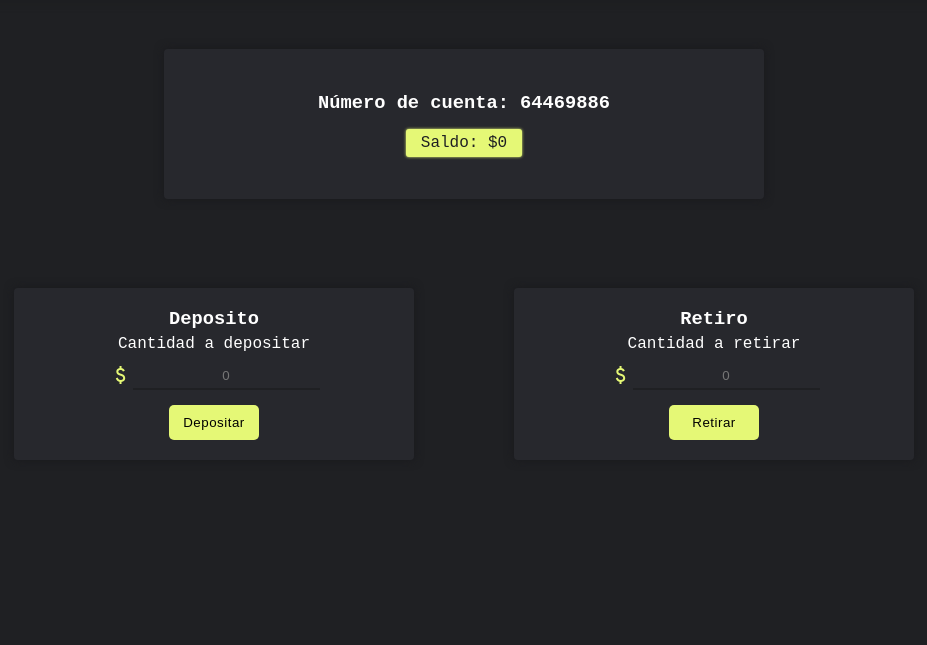
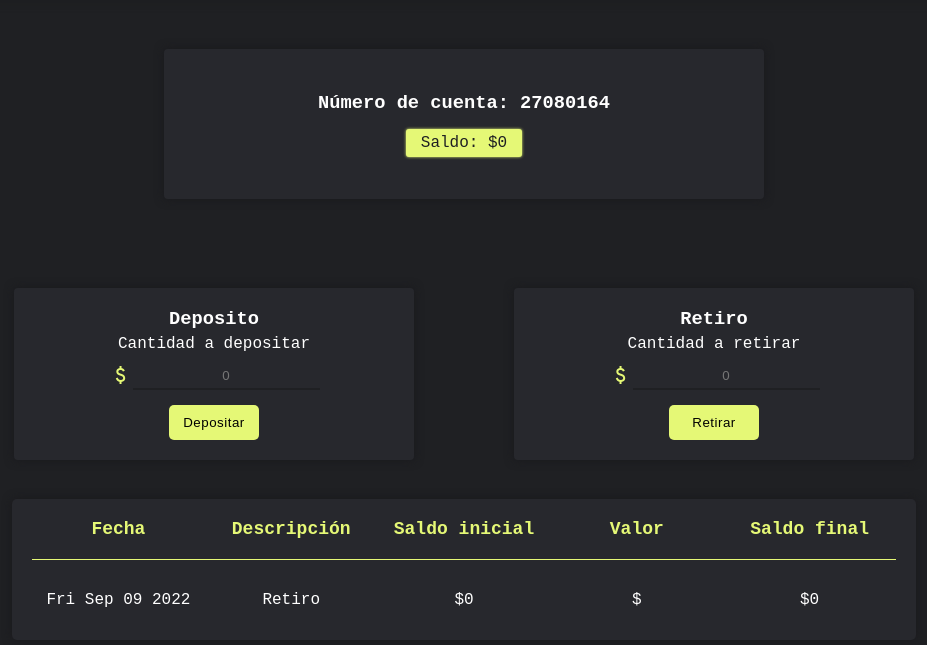
Before and after one commit to dev-mauro/bancoder, a plain HTML site: page index.html in a window 1280 px wide. Both pictures are taken after a click on the button "Retirar". Shown: the part 71-716 px from the top of the page, without its empty margins (151-1078 px from the left). Drawn offline with nearby package versions, Linux system fonts and the light colour scheme.

Commit message:
implementacion historial de movimientos

```diff
--- a/index.html
+++ b/index.html
@@ -40,6 +40,16 @@
         <button id="botonRetiro">Retirar</button>
     </div>
 
+    <div id="movement-history">
+        <div class="history-header">
+            <div>Fecha</div>
+            <div>Descripción</div>
+            <div>Saldo inicial</div>
+            <div>Valor</div>
+            <div>Saldo final</div>
+        </div>
+    </div>
+
     <div id="aviso" class="hidde">
         <h3>Saldo insuficiente</h3>
         <p>Su saldo es insuficiente para realizar este retiro</p>
--- a/script.js
+++ b/script.js
@@ -15,12 +15,16 @@ const isValidQuantity = (quantity) => {
     return false;
 }
 
-class bankAccout {
+//proximo commit
+//implementar botón para cambiar el orden en que se ordenan los movimientos
+// this.newerFirst = true => el más nuevo primero, al revés caso contrario
+
+class bankAccount {
     constructor(balance = 0) {
         this.accountNumber = createRandomAccNumber();
         this.balance = balance;
         this.balanceView = document.getElementById('saldo');
-
+        this.movementHistory = [];
         this.setAccountNumber();
     }
 
@@ -31,8 +35,10 @@ class bankAccout {
     }
 
     addFunds(money = 0) {
-        if(isValidQuantity(money))
+        if(isValidQuantity(money)){
+            this.addMovement(true, money);
             this.balance += Number(money);
+        }
 
         this.updateBalance();
     }
@@ -46,6 +52,7 @@ class bankAccout {
             return;
         }
 
+        this.addMovement(false, money);
         this.balance -= Number(money);
         this.updateBalance();
     }
@@ -54,9 +61,61 @@ class bankAccout {
         this.balanceView.innerHTML = this.balance;
     }
 
+    addMovement(add, money) {
+        const movement = new Movement(this, money, add);
+        this.movementHistory.push(movement);
+
+        this.updateHistory(movement);
+    }
+
+    updateHistory(movement) {
+        const historyElement = document.getElementById('movement-history');
+        historyElement.appendChild(movement.htmlElement);
+    }
+
     showWarning() {
         const aviso = document.getElementById('aviso');
         aviso.classList.remove('hidde');
+    }
+}
+
+
+
+class Movement {
+    //quntity = cantidad ingresada, add = true si se agregan fondos, false caso contrario
+    constructor(bankAccount,  quantity, add = true) {
+        this.initialBalance = bankAccount.balance;
+        this.date = new Date().toDateString();
+        this.quantity = quantity;
+
+        let aux = 1;
+        if(!add)
+            aux*= -1;
+
+        this.finalBalance = this.initialBalance + (quantity * aux);
+
+        this.htmlElement = this.buildHTMLElement(add);
+    }
+
+    buildHTMLElement(add) {
+        // Fecha -> Descripción -> Monto inicial -> valor -> monto final
+        let htmlElement = document.createElement('div');
+
+        let movementType = "Abono";
+        if(!add)
+            movementType = "Retiro";
+
+        htmlElement.innerHTML = `
+        <div class="movement">
+            <div class="movement-date">${this.date}</div>
+            <div class="movement-description">${movementType}</div>
+            <div class="movement-initial">$${this.initialBalance}</div>
+            <div class="movement-quantity">$${this.quantity}</div>
+            <div class="movement-final">$${this.finalBalance}</div>
+        </div>
+        `;
+
+        return htmlElement;
     }
 }
 
@@ -100,4 +159,4 @@ bankPanel.withdrawInput.addEventListener('change', () => {
         bankPanel.withdrawInput.value = 0;
 });
 
-const account = new bankAccout();
+const account = new bankAccount();
--- a/style.css
+++ b/style.css
@@ -187,4 +187,53 @@ input::-webkit-inner-spin-button {
 
 input[type=number] {
     -moz-appearance: textfield;
-  }
+}
+
+#movement-history {
+    grid-row: 4 / span 1;
+    grid-column: 2 / span 2;
+    align-self:flex-start;
+
+    background-color: var(--secondary-gray);
+    padding: 0 20px 10px;
+    width: 80%;
+    min-width: 250px;
+    border-radius: 5px;
+    max-height: 280px;
+    overflow-y: scroll;
+    box-shadow: 0px 0px 10px rgb(25, 25, 28);
+}
+
+#movement-history::-webkit-scrollbar {
+    width: 5px;
+}
+
+#movement-history::-webkit-scrollbar-thumb {
+    background-color: var(--main-green);
+    border-radius: 3px;
+}
+
+.history-header {
+    display: grid;
+    grid-template: 60px / repeat(5, 1fr);
+    place-items: center;
+    border-bottom: 1px solid var(--main-green);
+    color: var(--main-green);
+    font-size: 18px;
+    font-weight: bold;
+    margin-bottom: 10px;
+}
+
+.movement {
+    display: grid;
+    grid-template: 60px / repeat(5, 1fr);
+    place-items: center;
+}
+
+.movement:hover {
+    background-color: rgb(60 60 60 / 53%);
+    border-radius: 5px;
+    cursor: pointer;
+    color: var(--main-green);
+    font-size: 18px;
+}
```
